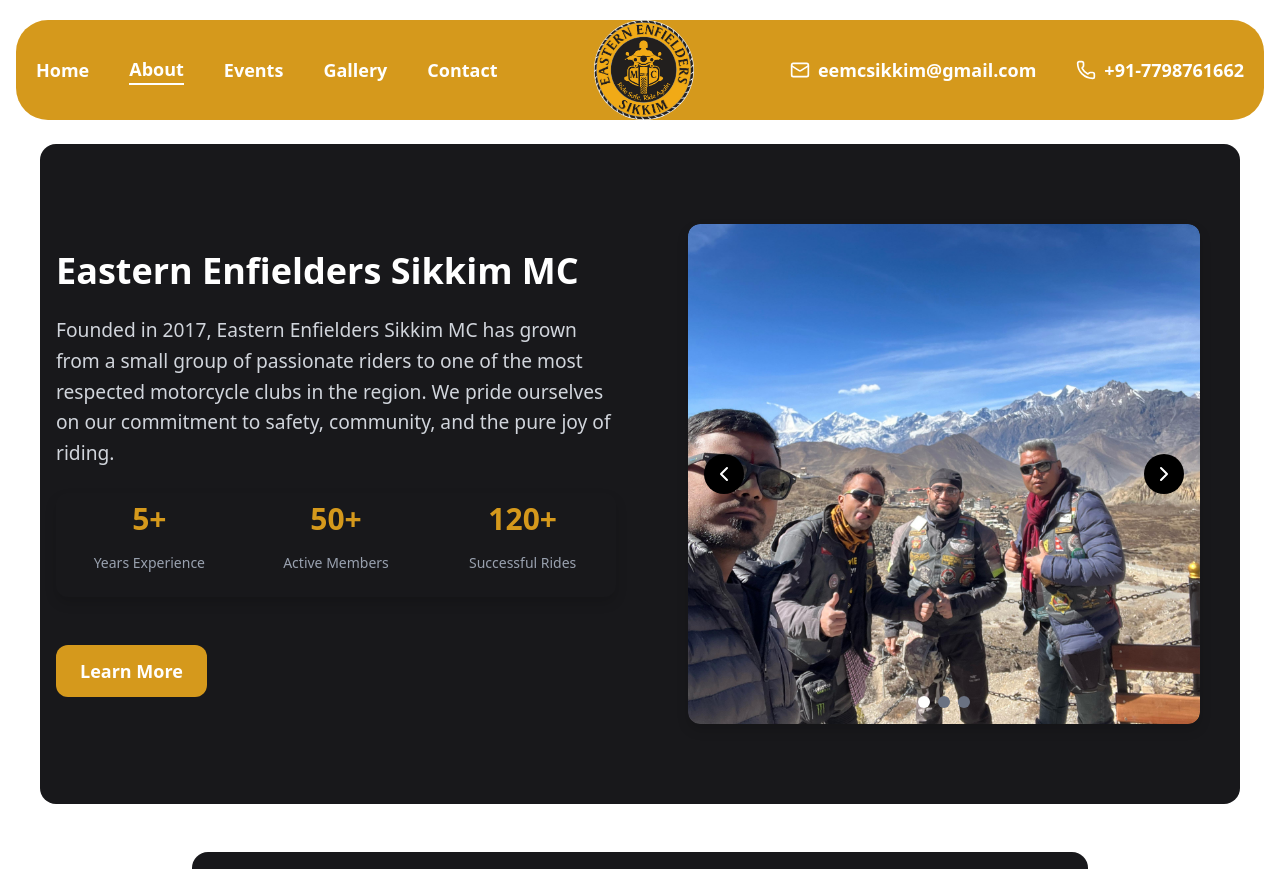
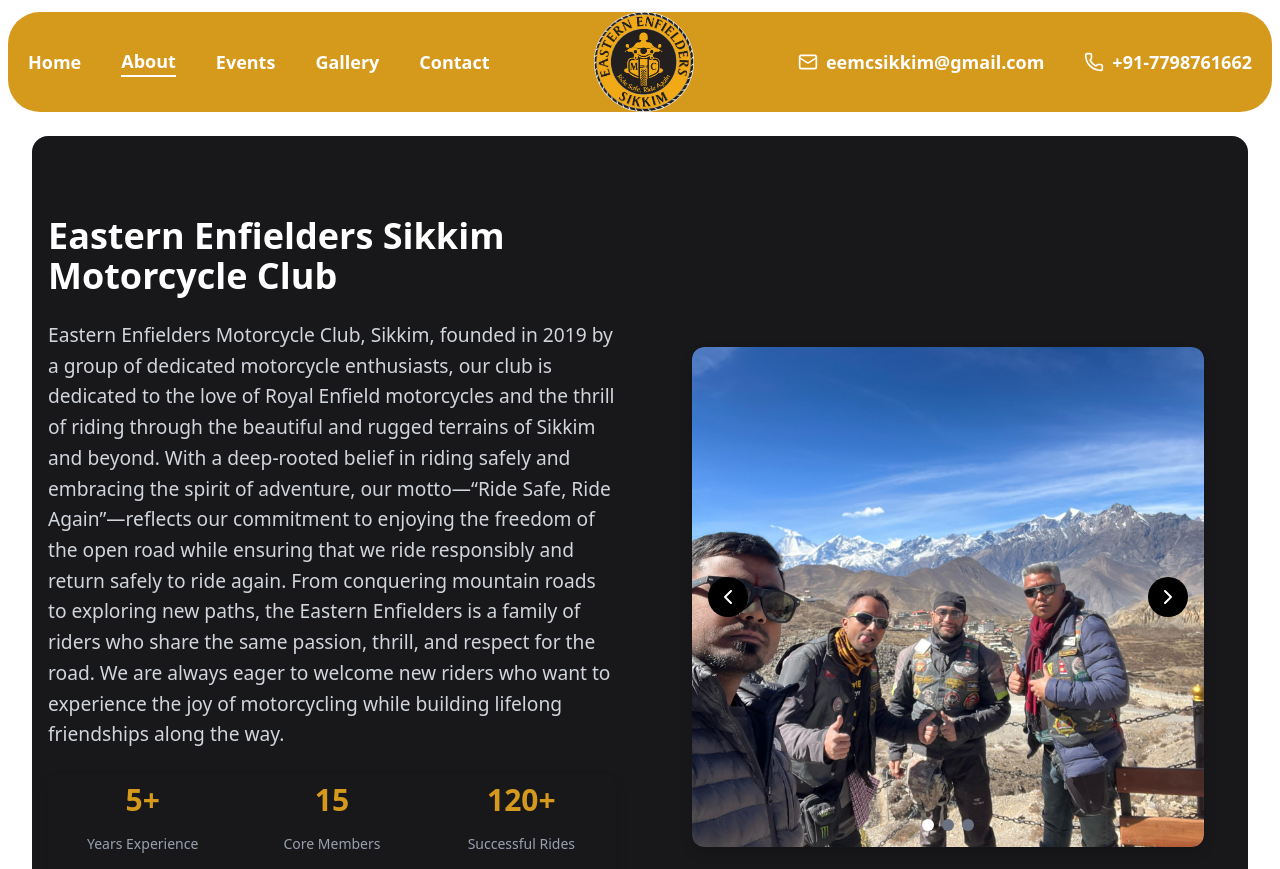
Before and after one commit to ankanganguly24/motorcycleclub, a Next.js app: page /about in a window 1280 px wide. Shown: the top 869 px of the page. Built offline with nearby package versions, Linux system fonts and the light colour scheme.

Commit message:
Update footer and about section content, adjust navbar logo position, and enhance registration form details

```diff
--- a/app/components/common/Footer.jsx
+++ b/app/components/common/Footer.jsx
@@ -12,7 +12,7 @@
             <div className="flex items-center gap-2 mb-4">
               <Image
                 src={logo}
-                alt="Eastern Eagle MC Logo"
+                alt="Eastern Enfielders Sikkim Motorcycle Club"
                 width={100}
                 height={100}
                 className="rounded-full"
@@ -20,7 +20,7 @@
               <span className="font-bold text-xl">Eastern Enfielders Sikkim MC</span>
             </div>
             <p className="text-gray-400 mb-4">
-              Connecting passionate riders, fostering adventure, and creating lifelong memories since 2018. 🏍️🌍
+              Connecting passionate riders, fostering adventure, and creating lifelong memories since 2019. 🏍️🌍
             </p>
 
           </div>
@@ -111,7 +111,7 @@
         </div>
 
         <div className="border-t border-zinc-800 mt-12 pt-6 text-center text-gray-400 text-sm">
-          <p>&copy; {new Date().getFullYear()} Eastern Eagle Motorcycle Club. All rights reserved.</p>
+          <p>&copy; {new Date().getFullYear()} Eastern Enfielders Sikkim Motorcycle Club. All rights reserved.</p>
           <p className="mt-2">
             Made with <span className="text-red-500">❤️</span> by{" "}
             <Link href="https://kiwemedia.com" className="text-white hover:text-red-500">
--- a/app/components/common/Navbar.jsx
+++ b/app/components/common/Navbar.jsx
@@ -63,7 +63,7 @@
         </button>
 
         {/* Logo (Outside on the Right) */}
-        <div className="absolute right-5 top-4">
+        <div className="absolute right-5 top-2">
           <Link href="/">
             <Image src={logo} alt="logo" width={60} height={60} className="rounded-full" />
           </Link>
--- a/app/components/home/About.jsx
+++ b/app/components/home/About.jsx
@@ -14,11 +14,10 @@
       <div className="container mx-auto px-4">
         <div className="flex flex-col md:flex-row gap-12 items-center">
           <div className="md:w-1/2">
-            <h2 className="text-3xl md:text-4xl font-bold mb-6 text-white">Eastern Enfielders Sikkim MC</h2>
+            <h2 className="text-3xl md:text-4xl font-bold mb-6 text-white">Eastern Enfielders Sikkim Motorcycle Club</h2>
             <p className="text-gray-300 mb-6">
-              Founded in 2017, Eastern Enfielders Sikkim MC has grown from a small group of passionate riders to one
-              of the most respected motorcycle clubs in the region. We pride ourselves on our commitment to safety,
-              community, and the pure joy of riding.
+            Eastern Enfielders Motorcycle Club, Sikkim, founded in 2019 by a group of dedicated motorcycle enthusiasts, our club is dedicated to the love of Royal Enfield motorcycles and the thrill of riding through the beautiful and rugged terrains of Sikkim and beyond. With a deep-rooted belief in riding safely and embracing the spirit of adventure, our motto—“Ride Safe, Ride Again”—reflects our commitment to enjoying the freedom of the open road while ensuring that we ride responsibly and return safely to ride again.
+From conquering mountain roads to exploring new paths, the Eastern Enfielders is a family of riders who share the same passion, thrill, and respect for the road. We are always eager to welcome new riders who want to experience the joy of motorcycling while building lifelong friendships along the way.
             </p>
             <div className="grid grid-cols-3 gap-4 mb-8 md:bg-wtertiary md:p-2 rounded-lg shadow-lg">
               <div className="text-center ">
@@ -26,8 +25,8 @@
                 <p className="text-sm text-gray-400">Years Experience</p>
               </div>
               <div className="text-center">
-                <p className="text-3xl font-bold text-primary">50+</p>
-                <p className="text-sm text-gray-400">Active Members</p>
+                <p className="text-3xl font-bold text-primary">15</p>
+                <p className="text-sm text-gray-400">Core Members</p>
               </div>
               <div className="text-center">
                 <p className="text-3xl font-bold text-primary">120+</p>
--- a/app/components/home/ContactAndLocation.jsx
+++ b/app/components/home/ContactAndLocation.jsx
@@ -14,7 +14,8 @@
         <div className="grid grid-cols-1 lg:grid-cols-2 gap-12">
           {/* Contact Form */}
           <div className="bg-zinc-900 p-8 rounded-xl">
-            <h3 className="text-2xl font-bold mb-6 text-white">Register Now</h3>
+            <h3 className="text-2xl font-bold mb-6 text-white">Registration form
+            Statehood riders meet Sikkim(May 15,16,17-2025)</h3>
             <ContactForm />
           </div>
 
@@ -27,7 +28,7 @@
             <div className="space-y-4 text-white">
               <div className="flex items-start gap-4">
                 <MapPin className="h-5 w-5 text-primary mt-1 flex-shrink-0" />
-                <p>Sikkim, India</p>
+                <p>Sikkim, Saramsa garden, India</p>
               </div>
               <div className="flex items-start gap-4">
                 <Mail className="h-5 w-5 text-primary mt-1 flex-shrink-0" />
--- a/app/components/home/FeaturedEvents.jsx
+++ b/app/components/home/FeaturedEvents.jsx
@@ -7,7 +7,7 @@
     {
       title: "Statehood riders meet sikkim 2025",
       date: "May 15-17, 2025",
-      location: "Sikkim, India",
+      location: "Saramsa garden",
       image: "/whatsappimages/image11.jpeg",
       description: "Our signature event with breathtaking views and challenging roads.",
     },
--- a/app/events/page.js
+++ b/app/events/page.js
@@ -22,7 +22,8 @@
       {/* Registration Form */}
       <section className="my-12 max-w-4xl mx-auto bg-zinc-900 rounded-2xl p-8 text-white">
         <h2 className="text-2xl font-bold mb-6 flex items-center gap-2">
-          Quick Registration 📝
+        Registration form
+Statehood riders meet Sikkim(May 15,16,17-2025)📝
         </h2>
         <ContactForm />
       </section>
--- a/app/layout.js
+++ b/app/layout.js
@@ -26,15 +26,15 @@
 });
 
 export const metadata = {
-  title: "Eastern Enfielders Sikkim MC",
-  description: "Connecting passionate riders, fostering adventure, and creating lifelong memories since 2005.",
+  title: "Eastern Enfielders Sikkim Motorcycle Club",
+  description: "Connecting passionate riders, fostering adventure, and creating lifelong memories since 2019.",
 };
 
 export default function RootLayout({ children }) {
   return (
     <html lang="en">
       <body
-        className={`${geistSans.variable} ${geistMono.variable} ${poppins.variable} ${playfair.variable} antialiased p-md`}
+        className={`${geistSans.variable} ${geistMono.variable} ${poppins.variable} ${playfair.variable} antialiased p-sm md:p-md`}
       >
         <Navbar />
         {children}
```
